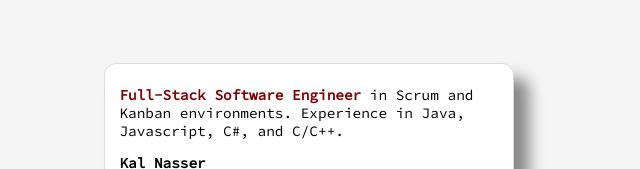
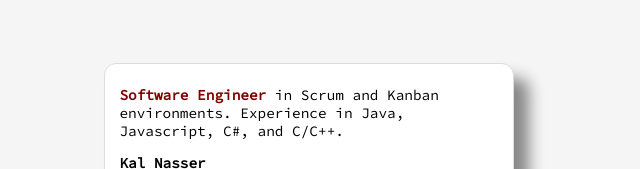
Before and after one commit to kalnas/kalnas.github.io, a plain HTML site: page index.html in a window 1280 px wide. Shown: the top 169 px of the page, without its empty margins (331-971 px from the left). Drawn offline with Linux system fonts and the light colour scheme.

Commit message:
Update index.html

```diff
--- a/index.html
+++ b/index.html
@@ -15,7 +15,7 @@
     <main>
         <div class="card">
             <p>
-                <span class="title">Full-Stack Software Engineer</span> in Scrum and Kanban environments. Experience in Java, Javascript, C#, and C/C++.
+                <span class="title">Software Engineer</span> in Scrum and Kanban environments. Experience in Java, Javascript, C#, and C/C++.
             </p>
 
             <p>
```
